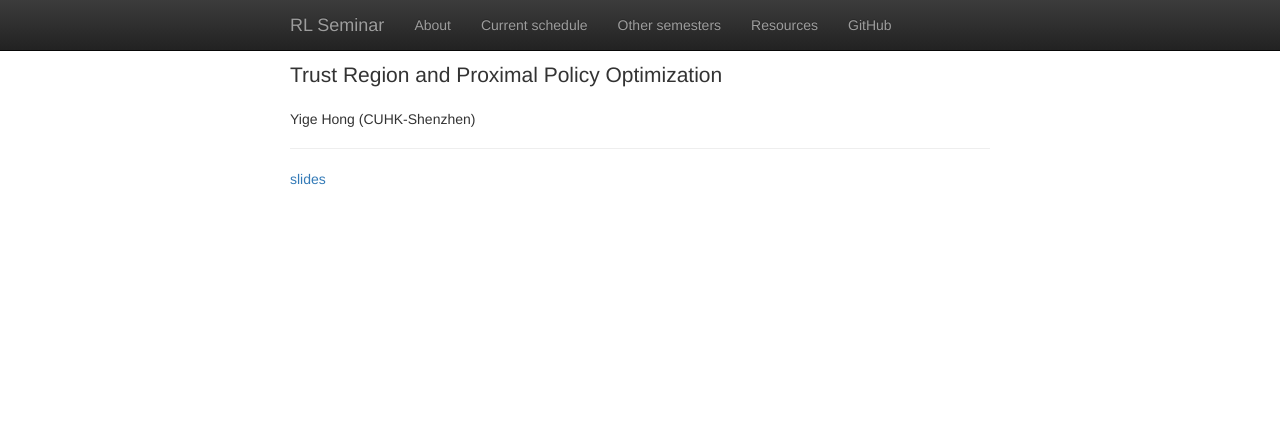
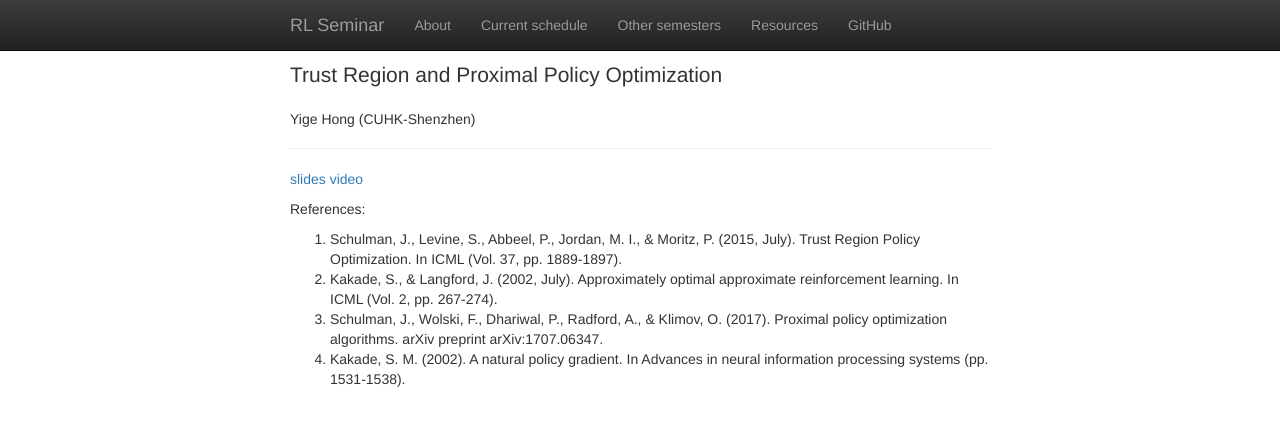
Before and after one commit to rlseminar/rlseminar.github.io, a Jekyll site: the page built from _posts/2019-03-04-yige.md, in a window 1280 px wide. Shown: the top 426 px of the page. Built offline with Jekyll 4.4.1, drawn with Linux system fonts in a browser that asks for light colours.

Commit message:
update yige talk

```diff
--- a/_posts/2019-03-04-yige.md
+++ b/_posts/2019-03-04-yige.md
@@ -6,4 +6,11 @@ speaker:
   url:
 ---
 
-[slides](/static/files/RL_seminars2019-0304yige_trpo.pdf)
+[slides](/static/files/RL_seminars2019-0304yige_trpo_final.pdf)
+[video](https://youtu.be/1EO_sPsgzwE)
+
+References:
+1. Schulman, J., Levine, S., Abbeel, P., Jordan, M. I., & Moritz, P. (2015, July). Trust Region Policy Optimization. In ICML (Vol. 37, pp. 1889-1897).
+2. Kakade, S., & Langford, J. (2002, July). Approximately optimal approximate reinforcement learning. In ICML (Vol. 2, pp. 267-274).
+3. Schulman, J., Wolski, F., Dhariwal, P., Radford, A., & Klimov, O. (2017). Proximal policy optimization algorithms. arXiv preprint arXiv:1707.06347.
+4. Kakade, S. M. (2002). A natural policy gradient. In Advances in neural information processing systems (pp. 1531-1538).
```
Also changed, not shown: 2 other files.
